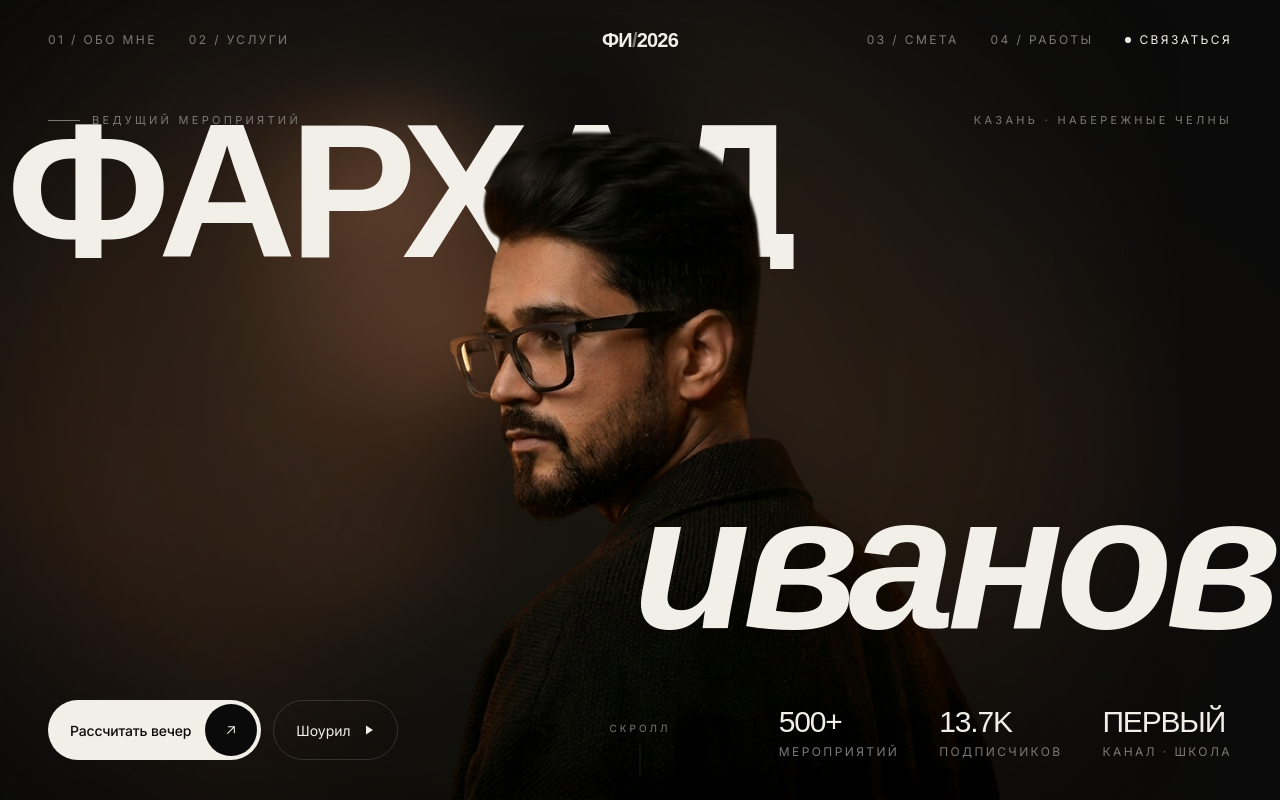
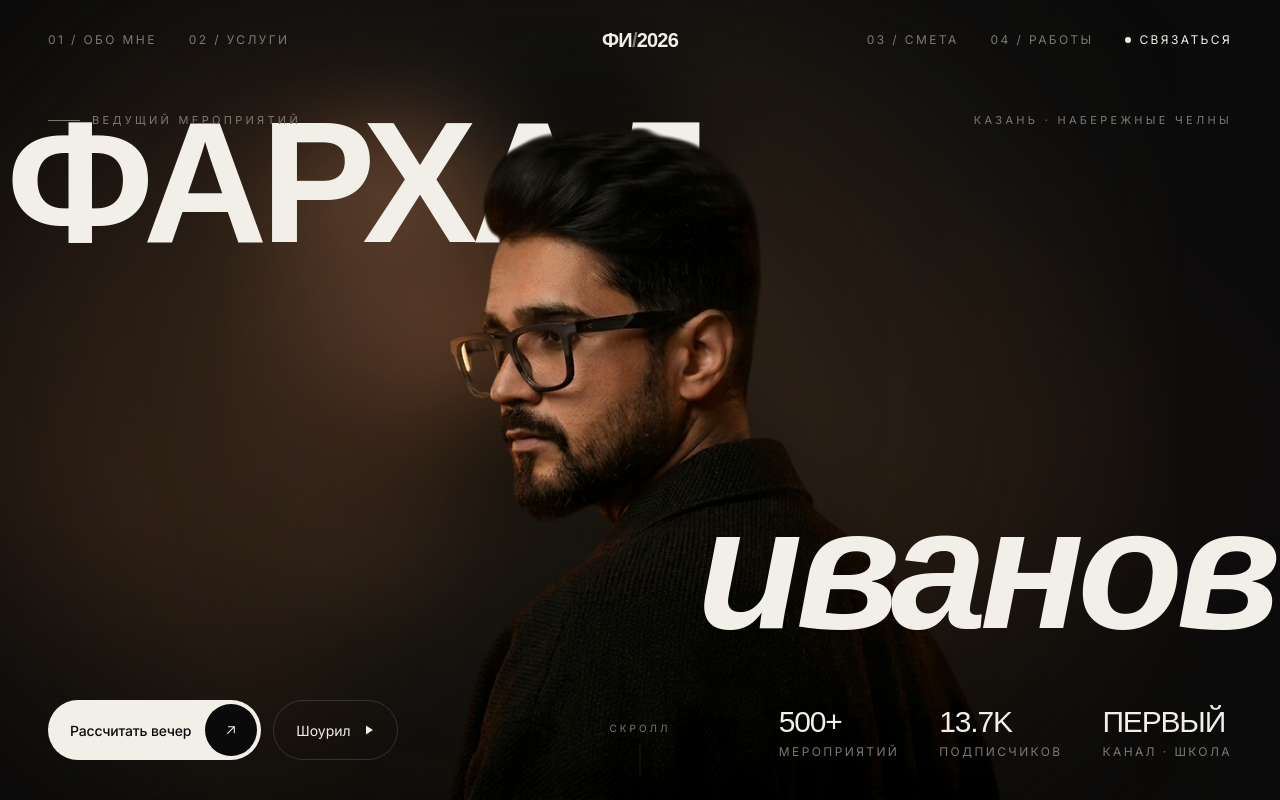
Before and after one commit to ueeet/farhad, a Next.js app: page / in a window 1280 px wide. Shown: the top 800 px of the page. Built offline with nearby package versions, Linux system fonts and the light colour scheme; a web font is replaced by a local one.

Commit message:
auto: update

```diff
--- a/src/components/Hero.tsx
+++ b/src/components/Hero.tsx
@@ -106,7 +106,7 @@ export function Hero() {
         aria-hidden
         className="absolute inset-x-0 top-[13%] lg:top-[14%] z-[1] overflow-hidden pointer-events-none"
       >
-        <span ref={farhadRef} className="hero-title-farhad block font-display font-black leading-[0.82] tracking-[-0.05em] text-text text-[clamp(4rem,15vw,17rem)] text-left pl-[0.5%]">
+        <span ref={farhadRef} className="hero-title-farhad block font-display font-black leading-[0.82] tracking-[-0.05em] text-text text-[clamp(3.6rem,13.5vw,15.3rem)] text-left pl-[0.5%]">
           ФАРХАД
         </span>
       </div>
@@ -125,7 +125,7 @@ export function Hero() {
         aria-hidden
         className="absolute inset-x-0 bottom-[22%] lg:bottom-[20%] z-[3] overflow-hidden pointer-events-none"
       >
-        <span ref={ivanovRef} className="hero-title-ivanov block font-display font-black italic leading-[0.82] tracking-[-0.05em] text-text text-[clamp(4rem,15vw,17rem)] text-right pr-[0.5%]">
+        <span ref={ivanovRef} className="hero-title-ivanov block font-display font-black italic leading-[0.82] tracking-[-0.05em] text-text text-[clamp(3.6rem,13.5vw,15.3rem)] text-right pr-[0.5%]">
           иванов
         </span>
       </div>
```
